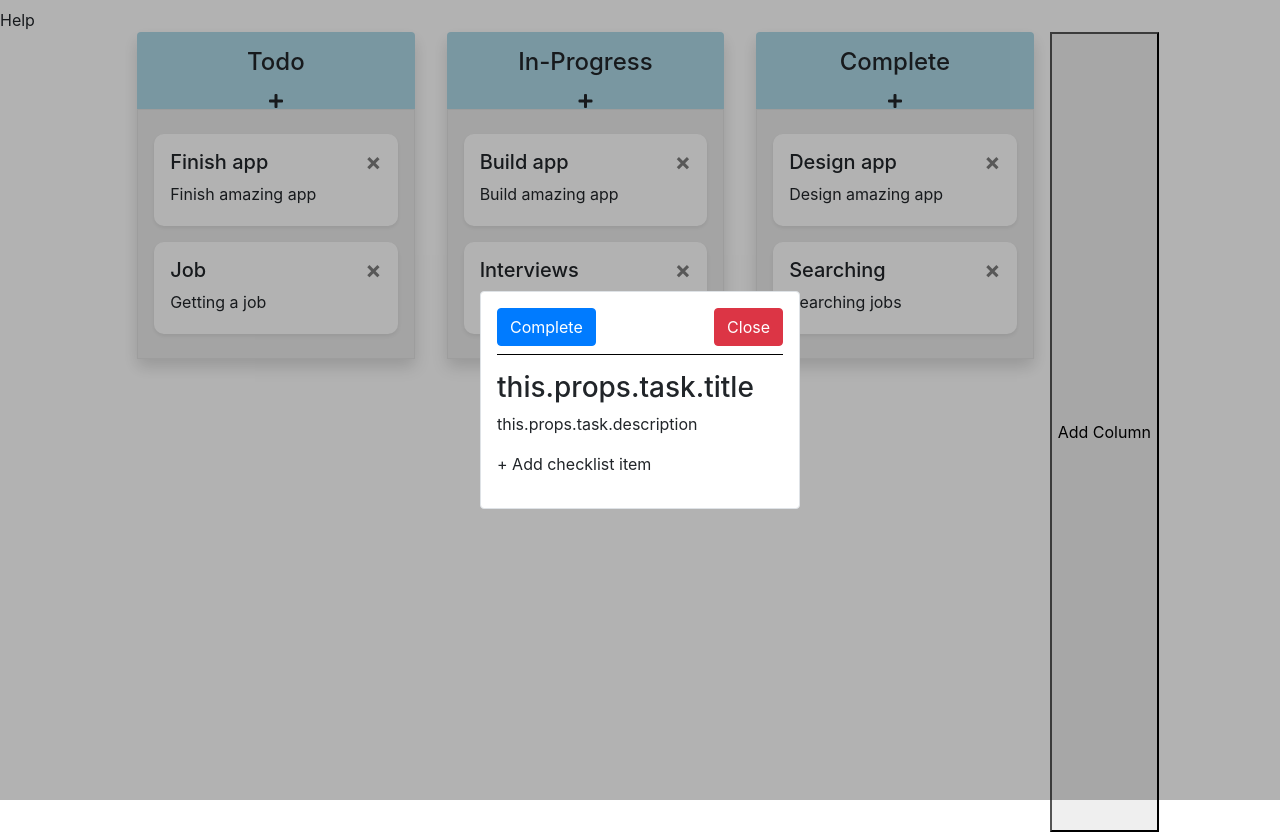
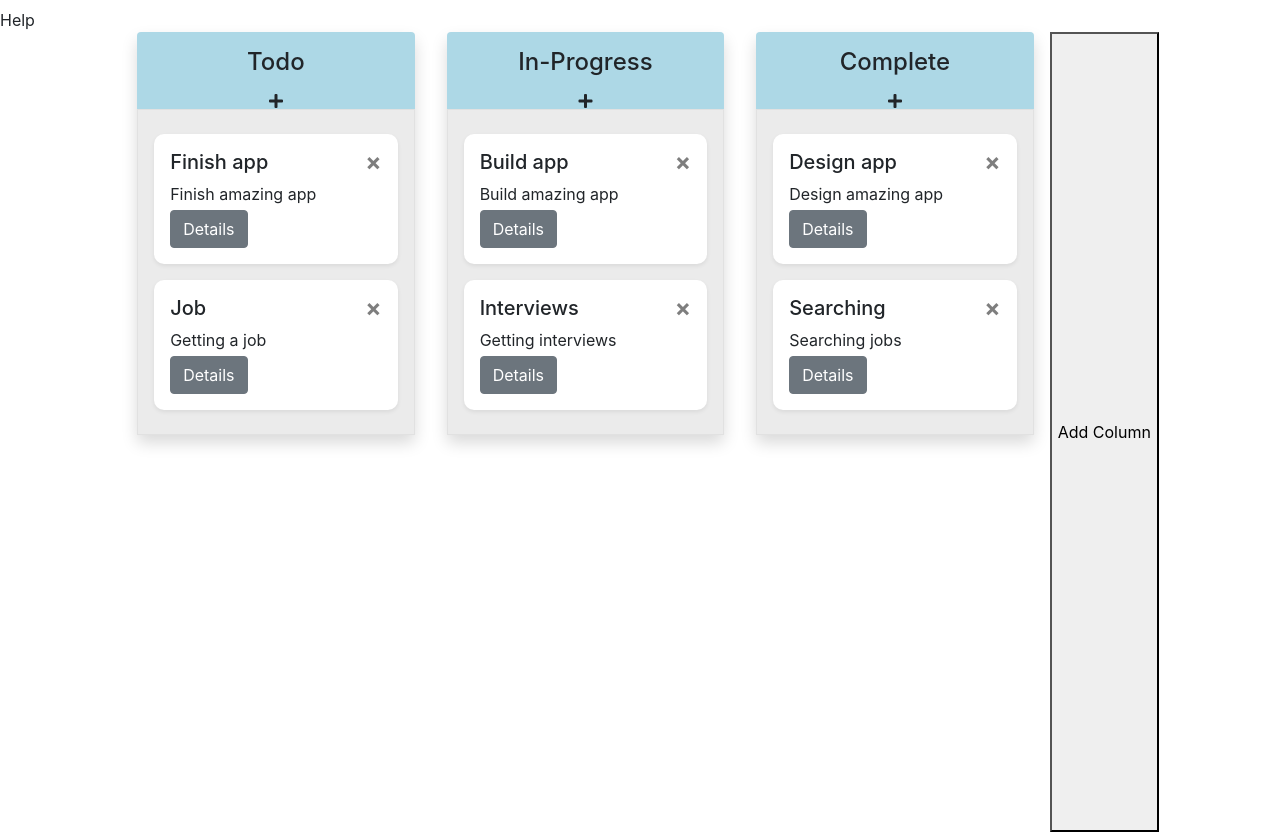
Before and after one commit to kusholhuq/js-olympics-team-overeact, a React (Create React App) app in the folder js-hackathon-olympics/: page / in a window 1280 px wide. Built offline with nearby package versions, Linux system fonts and the light colour scheme.

Commit message:
now you can actually click on the tasks

```diff
--- a/js-hackathon-olympics/src/components/Column.jsx
+++ b/js-hackathon-olympics/src/components/Column.jsx
@@ -32,7 +32,7 @@ export default class Column extends React.Component {
             <div className="d-flex justify-content-center">
               <i onClick={()=>this.props.addTask(this.props.id)} className="fas fa-plus"></i>
             </div>
-          <TaskCard tasks={tasks} columnId={columnId} />
+          <TaskCard tasks={tasks} columnId={columnId} getTaskDetails={this.props.getTaskDetails} />
 
         </div>
         {parentProvided.placeholder}
--- a/js-hackathon-olympics/src/components/ColumnContainer.jsx
+++ b/js-hackathon-olympics/src/components/ColumnContainer.jsx
@@ -12,7 +12,7 @@ export default class ColumnContainer extends React.Component {
   constructor(props) {
     super(props);
     this.state = {
-      showModal: true,
+      showModal: false,
       taskCount: 6,
       selectedTaskDetails: {
         title: "",
@@ -50,7 +50,7 @@ export default class ColumnContainer extends React.Component {
     this.setState({
       selectedTaskDetails: {
         title: task.title,
-        description: task.description,
+        description: task.content,
       },
       showModal: true,
     });
@@ -168,6 +168,7 @@ export default class ColumnContainer extends React.Component {
                           parentProvided={provided}
                           parentSnapshot={snapshot}
                           addTask={this.addTask}
+                          getTaskDetails={this.getTaskDetails}
                         />
                       )}
                     </Draggable>
@@ -178,7 +179,10 @@ export default class ColumnContainer extends React.Component {
               )}
             </Droppable>
           </DragDropContext>
-          <TaskModal showModal={this.state.showModal} closeModal={this.closeModal}/>
+          <TaskModal showModal={this.state.showModal}
+                     closeModal={this.closeModal}
+                     title={this.state.selectedTaskDetails.title}
+                     description={this.state.selectedTaskDetails.description}/>
         </div>
       );
     }
--- a/js-hackathon-olympics/src/components/TaskCard.jsx
+++ b/js-hackathon-olympics/src/components/TaskCard.jsx
@@ -50,6 +50,7 @@ export default class TaskCard extends React.Component {
                       </button>
                       <h5>{item.title}</h5>
                       <p className="mb-1">{item.content}</p>
+                      <button className="btn btn-secondary" onClick={()=>{this.props.getTaskDetails(item)}}>Details</button>
                     </div>
                     {provided.placeholder}
                   </div>
--- a/js-hackathon-olympics/src/components/TaskModal.jsx
+++ b/js-hackathon-olympics/src/components/TaskModal.jsx
@@ -18,8 +18,8 @@ export default class TaskModal extends React.Component {
             <button className="btn btn-danger mb-2" onClick={this.props.closeModal}>Close</button>
 
           </div>
-          <h3 className='mt-3'>this.props.task.title</h3>
-          <p className=''>this.props.task.description</p>
+          <h3 className='mt-3'>{this.props.title}</h3>
+          <p className=''>{this.props.description}</p>
           <p>+ Add checklist item</p>
 
 
```
